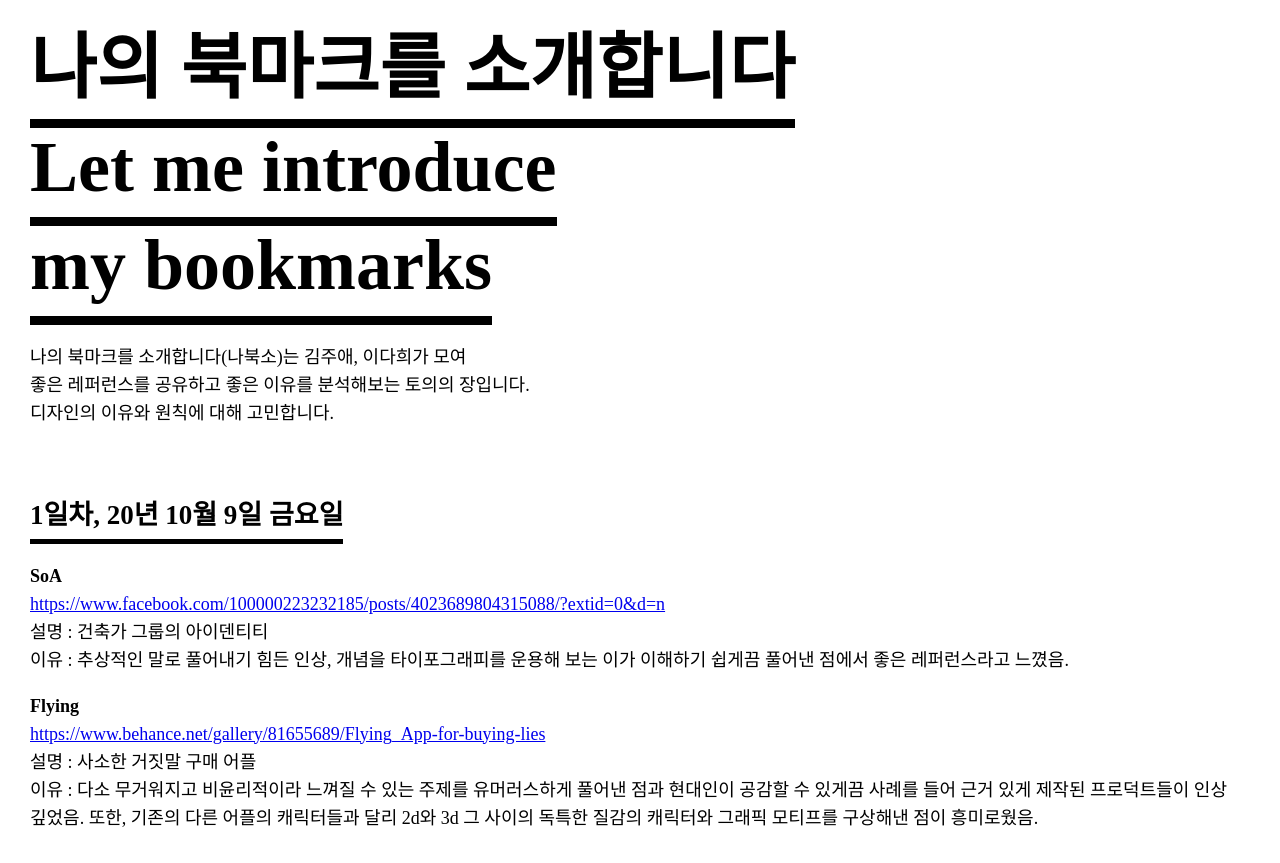
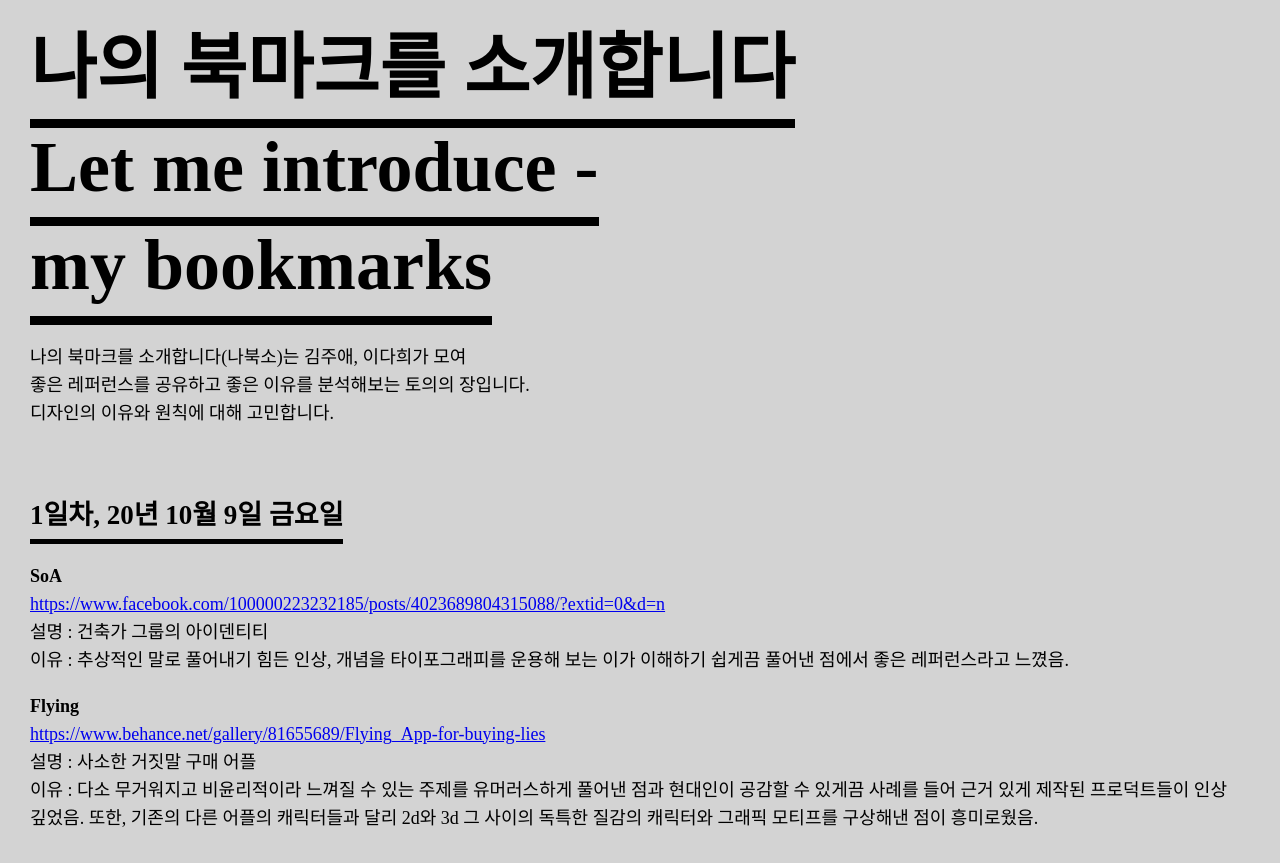
Before and after one commit to my-book-mark/my-book-mark.github.io, a plain HTML site: page index.html in a window 1280 px wide. Shown: the top 863 px of the page. Drawn offline with Linux system fonts and the light colour scheme; a web font is replaced by a local one.

Commit message:
Update index.html

```diff
--- a/index.html
+++ b/index.html
@@ -16,7 +16,7 @@
       padding:30px;
       font-size:18px;
       line-height:28px;
-
+      background-color:#d3d3d3;
     }
 
 
@@ -41,7 +41,7 @@
 
   <div class="info"><!--메인 소개 info-->
   <h2>나의 북마크를 소개합니다</h2><br>
-   <h2>Let me introduce</h2><br>
+   <h2>Let me introduce -</h2><br>
     <h2>my bookmarks</h2><br>
   <p>나의 북마크를 소개합니다(나북소)는 김주애, 이다희가 모여<br>
     좋은 레퍼런스를 공유하고 좋은 이유를 분석해보는 토의의 장입니다.<br>
```
